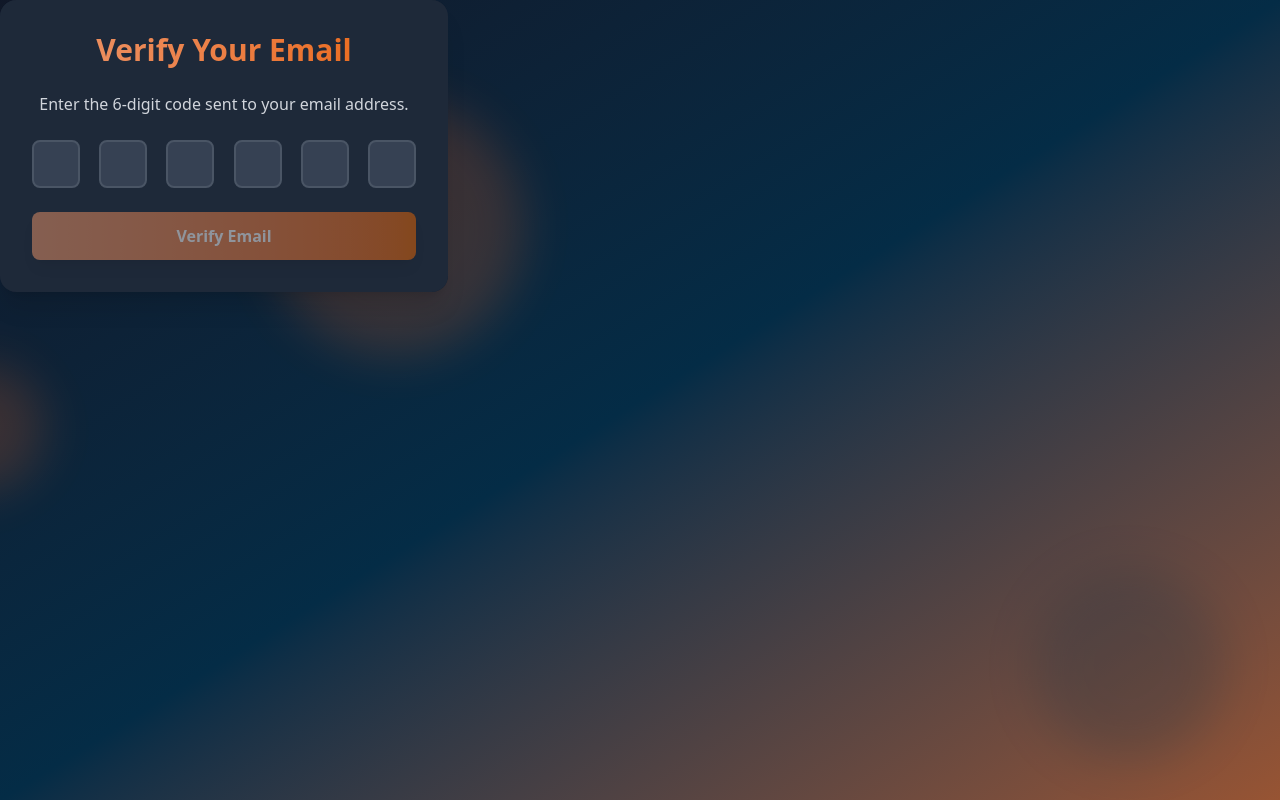
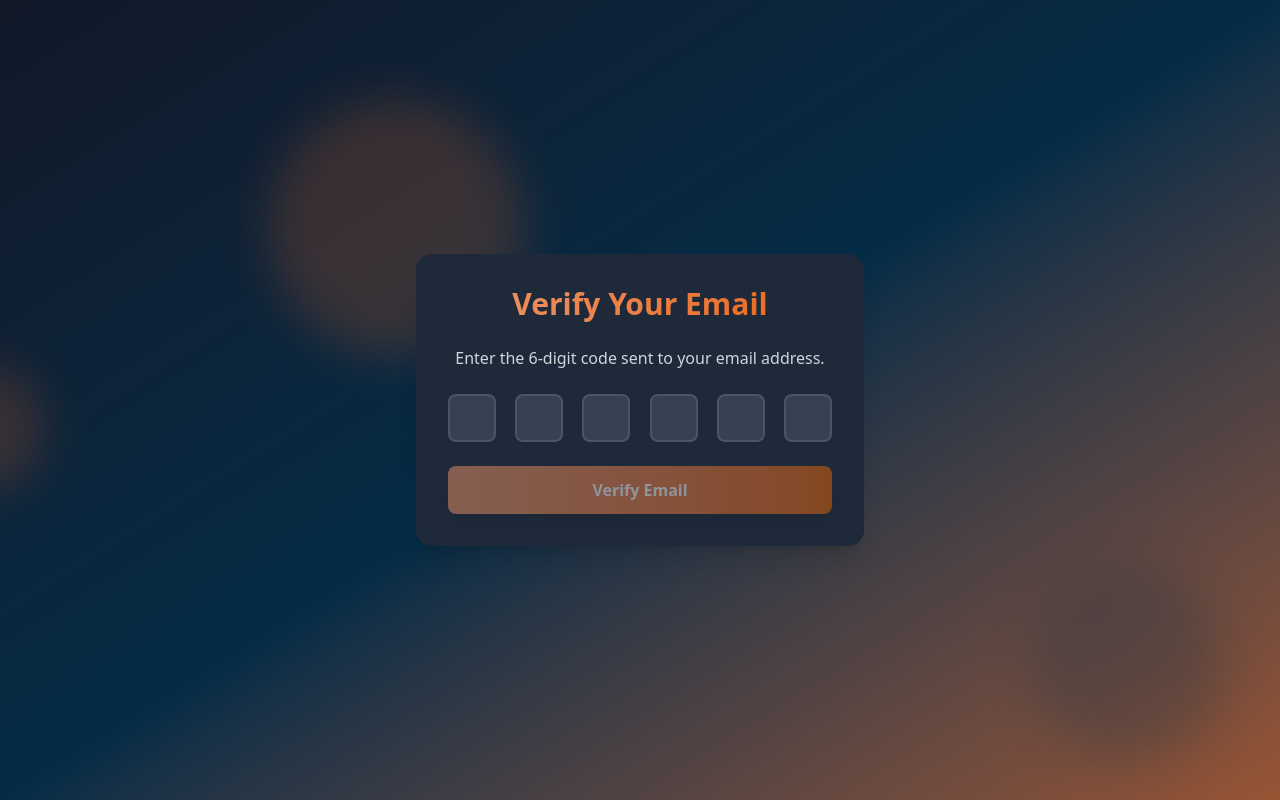
Before and after one commit to SulaimanAlfarsi/Auth-Password-manager, a React (Vite) app in the folder frontend/: page /verify-email in a window 1280 px wide. Built offline with nearby package versions, Linux system fonts and the light colour scheme; no server answers.

Commit message:
- All auth pages are centered on screen

```diff
--- a/frontend/src/pages/EmailVerificationPage.jsx
+++ b/frontend/src/pages/EmailVerificationPage.jsx
@@ -59,7 +59,8 @@
 		}
 	}, [code]);
   return (
-    <div className="max-w-md w-full bg-gray-800 bg-opacity-50 backdrop-filter backdrop-blur-xl rounded-2xl shadow-xl overflow-hidden">
+    <div className="min-h-screen flex items-center justify-center p-4">
+      <div className="max-w-md w-full bg-gray-800 bg-opacity-50 backdrop-filter backdrop-blur-xl rounded-2xl shadow-xl overflow-hidden">
       <motion.div
         initial={{ opacity: 0, y: -50 }}
         animate={{ opacity: 1, y: 0 }}
@@ -103,9 +104,10 @@
             {isLoading ? "Verifying..." : "Verify Email"}
           </motion.button>
         </form>
-      </motion.div>
+        </motion.div>
+      </div>
     </div>
-  );
+    );
 };
 
 export default EmailVerificationPage;
--- a/frontend/src/pages/ForgotPasswordPage.jsx
+++ b/frontend/src/pages/ForgotPasswordPage.jsx
@@ -18,6 +18,7 @@
 	};
 
 	return (
+		<div className="min-h-screen flex items-center justify-center p-4">
 			<motion.div
 				initial={{ opacity: 0, y: 20 }}
 				animate={{ opacity: 1, y: 0 }}
@@ -74,6 +75,7 @@
 				</Link>
 			</div>
 		</motion.div>
+		</div>
 	);
 };
 export default ForgotPasswordPage;
--- a/frontend/src/pages/LoginPage.jsx
+++ b/frontend/src/pages/LoginPage.jsx
@@ -21,6 +21,7 @@
 
 
   return (
+    <div className="min-h-screen flex items-center justify-center p-4">
       <motion.div
         initial={{ opacity: 0, y: 20 }}
         animate={{ opacity: 1, y: 0 }}
@@ -86,6 +87,7 @@
       </div>
 
       </motion.div>
+    </div>
   )
 }
 
--- a/frontend/src/pages/ResetPasswordPage.jsx
+++ b/frontend/src/pages/ResetPasswordPage.jsx
@@ -35,6 +35,7 @@
 	};
 
 	return (
+		<div className="min-h-screen flex items-center justify-center p-4">
 			<motion.div
 				initial={{ opacity: 0, y: 20 }}
 				animate={{ opacity: 1, y: 0 }}
@@ -81,6 +82,7 @@
 				</form>
 			</div>
 		</motion.div>
+		</div>
 	);
 };
 export default ResetPasswordPage;
--- a/frontend/src/pages/SignUpPage.jsx
+++ b/frontend/src/pages/SignUpPage.jsx
@@ -25,6 +25,7 @@
   }
 
   return (
+    <div className="min-h-screen flex items-center justify-center p-4">
       <motion.div
         initial={{ opacity: 0, y: 20 }}
         animate={{ opacity: 1, y: 0 }}
@@ -90,6 +91,7 @@
 				</p>
 			</div>
       </motion.div>
+    </div>
   );
 };
 
```
Lines whose indentation alone changed are shown as unchanged.
